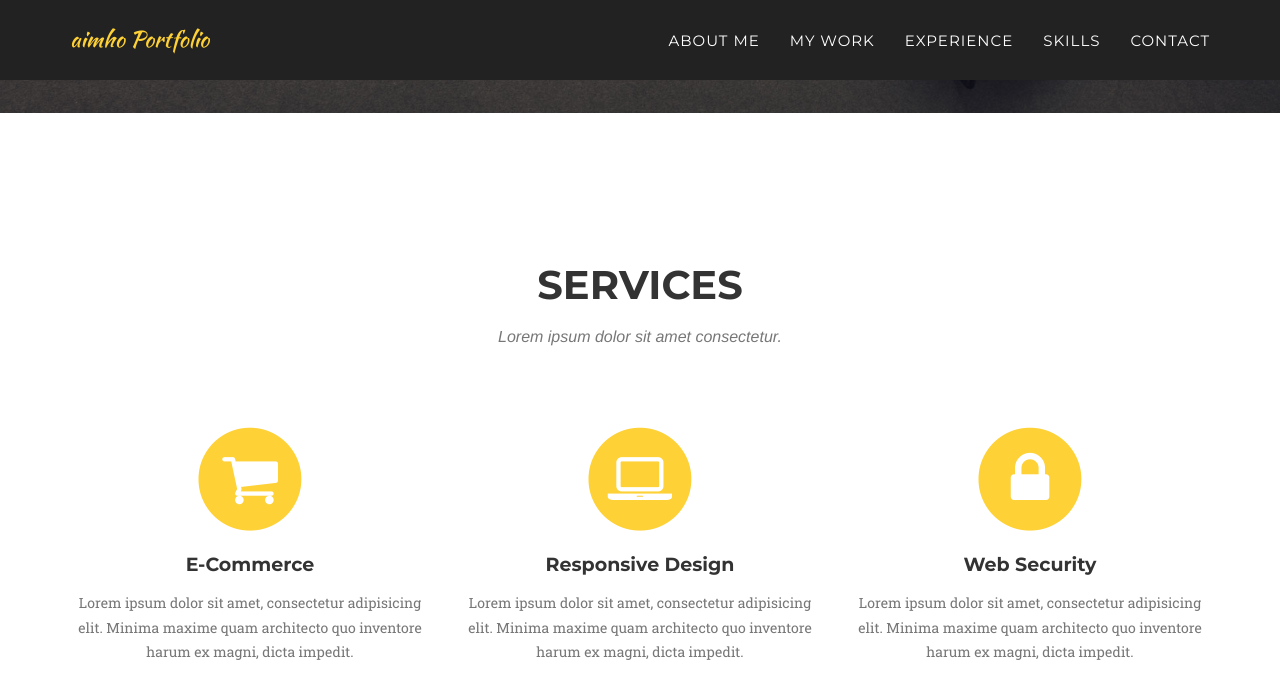
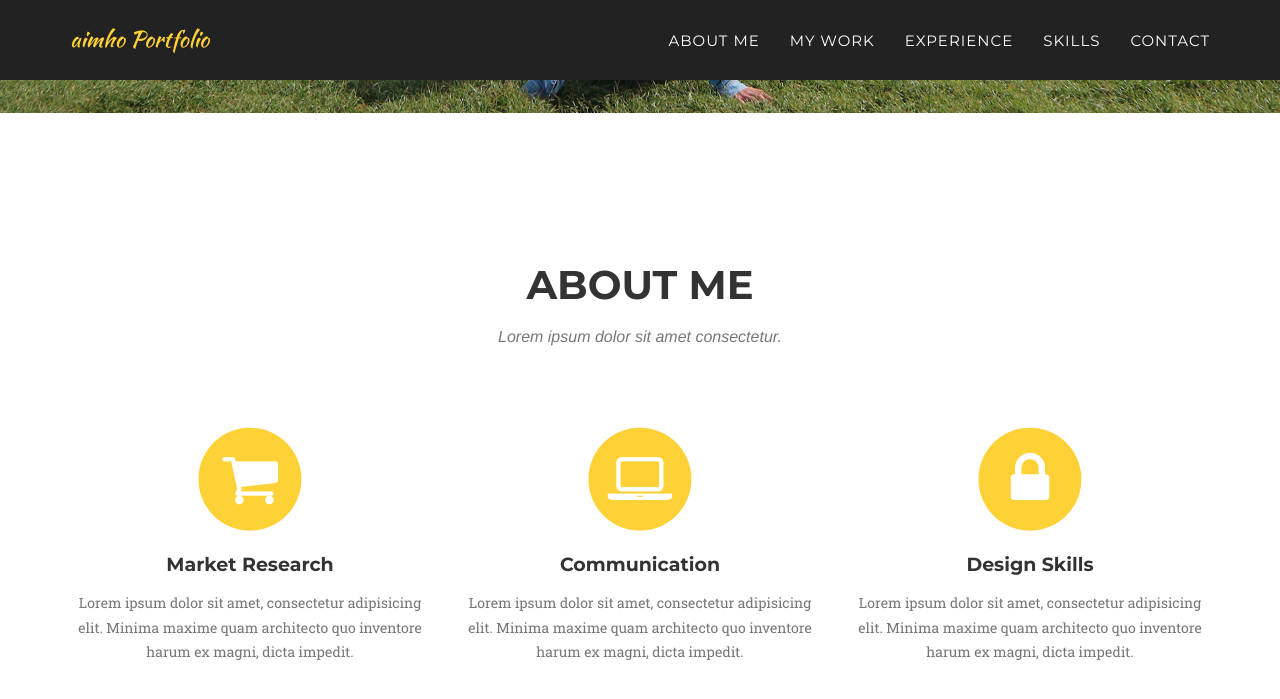
Before and after one commit to aimho23/portfolio, a Jekyll site: the page built from index.html, in a window 1280 px wide and 900 px high, scrolled down 645 px. Shown: the top 699 px of the window. Built offline with Jekyll 4.4.1, drawn with Linux system fonts in a browser that asks for light colours; some web fonts are replaced.

Commit message:
about me title

```diff
--- a/_includes/services.html
+++ b/_includes/services.html
@@ -3,7 +3,7 @@
         <div class="container">
             <div class="row">
                 <div class="col-lg-12 text-center">
-                    <h2 class="section-heading">Services</h2>
+                    <h2 class="section-heading">About Me</h2>
                     <h3 class="section-subheading text-muted">Lorem ipsum dolor sit amet consectetur.</h3>
                 </div>
             </div>
@@ -13,7 +13,7 @@
                         <i class="fa fa-circle fa-stack-2x text-primary"></i>
                         <i class="fa fa-shopping-cart fa-stack-1x fa-inverse"></i>
                     </span>
-                    <h4 class="service-heading">E-Commerce</h4>
+                    <h4 class="service-heading">Market Research</h4>
                     <p class="text-muted">Lorem ipsum dolor sit amet, consectetur adipisicing elit. Minima maxime quam architecto quo inventore harum ex magni, dicta impedit.</p>
                 </div>
                 <div class="col-md-4">
@@ -21,7 +21,7 @@
                         <i class="fa fa-circle fa-stack-2x text-primary"></i>
                         <i class="fa fa-laptop fa-stack-1x fa-inverse"></i>
                     </span>
-                    <h4 class="service-heading">Responsive Design</h4>
+                    <h4 class="service-heading">Communication</h4>
                     <p class="text-muted">Lorem ipsum dolor sit amet, consectetur adipisicing elit. Minima maxime quam architecto quo inventore harum ex magni, dicta impedit.</p>
                 </div>
                 <div class="col-md-4">
@@ -29,7 +29,7 @@
                         <i class="fa fa-circle fa-stack-2x text-primary"></i>
                         <i class="fa fa-lock fa-stack-1x fa-inverse"></i>
                     </span>
-                    <h4 class="service-heading">Web Security</h4>
+                    <h4 class="service-heading">Design Skills</h4>
                     <p class="text-muted">Lorem ipsum dolor sit amet, consectetur adipisicing elit. Minima maxime quam architecto quo inventore harum ex magni, dicta impedit.</p>
                 </div>
             </div>
```
Also changed, not shown: img/header-bg.jpg.
